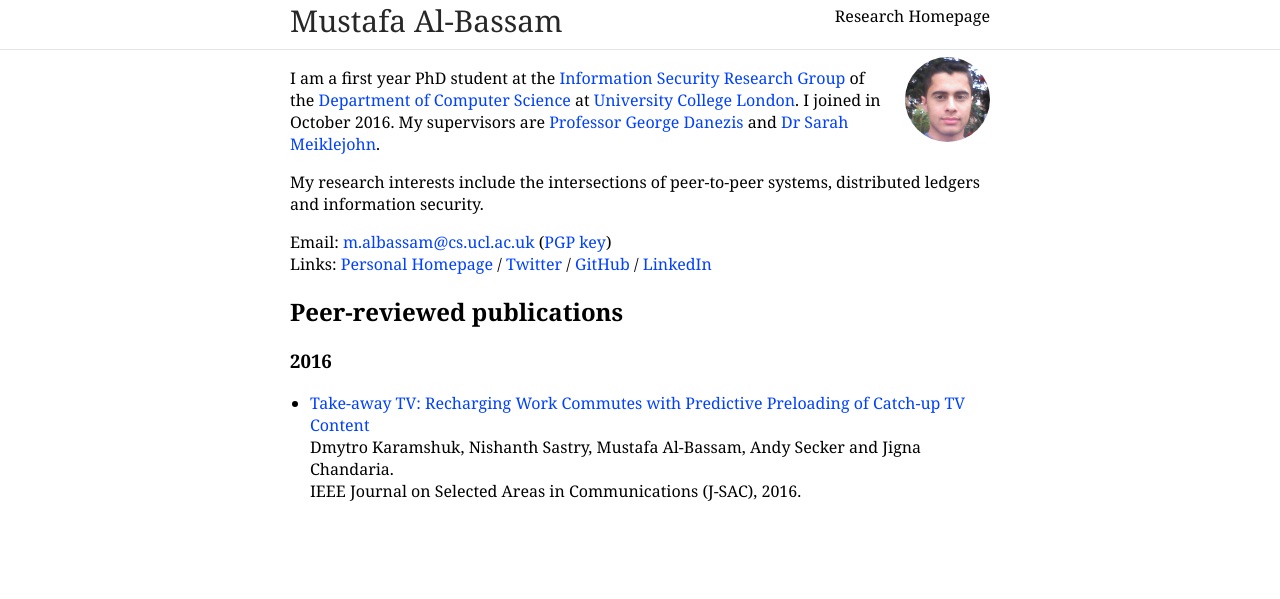
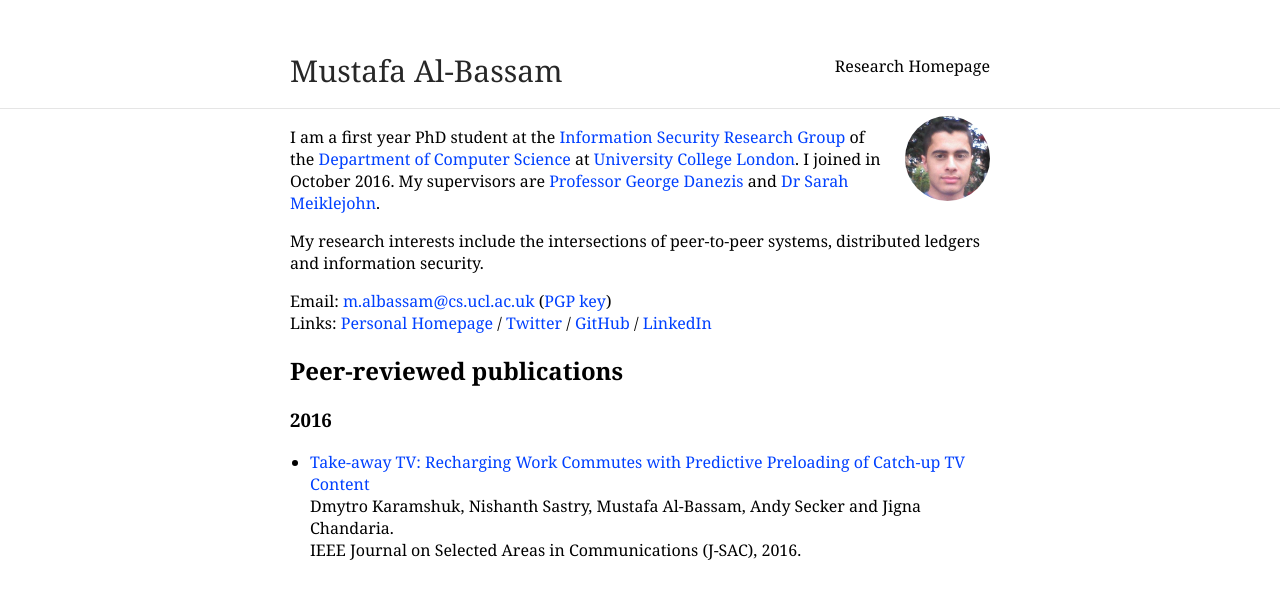
Before and after one commit to musalbas/research-homepage, a Jekyll site: the page built from index.md, in a window 1280 px wide. Shown: the top 599 px of the page. Built offline with Jekyll 4.4.1, drawn with Linux system fonts in a browser that asks for light colours.

Commit message:
Fix CSS.

```diff
--- a/_layouts/default.html
+++ b/_layouts/default.html
@@ -9,7 +9,7 @@
 
 <body>
     <div class="wrapper">
-        <div class="navbar container">
+        <div class="topbar container">
             <span id="author-name" class="alignable pull-left">{{ site.title }}</span>
             <span id="site-description" class="alignable pull-right">Research Homepage</span>
         </div>
```
Also changed, not shown: 1 other file.
